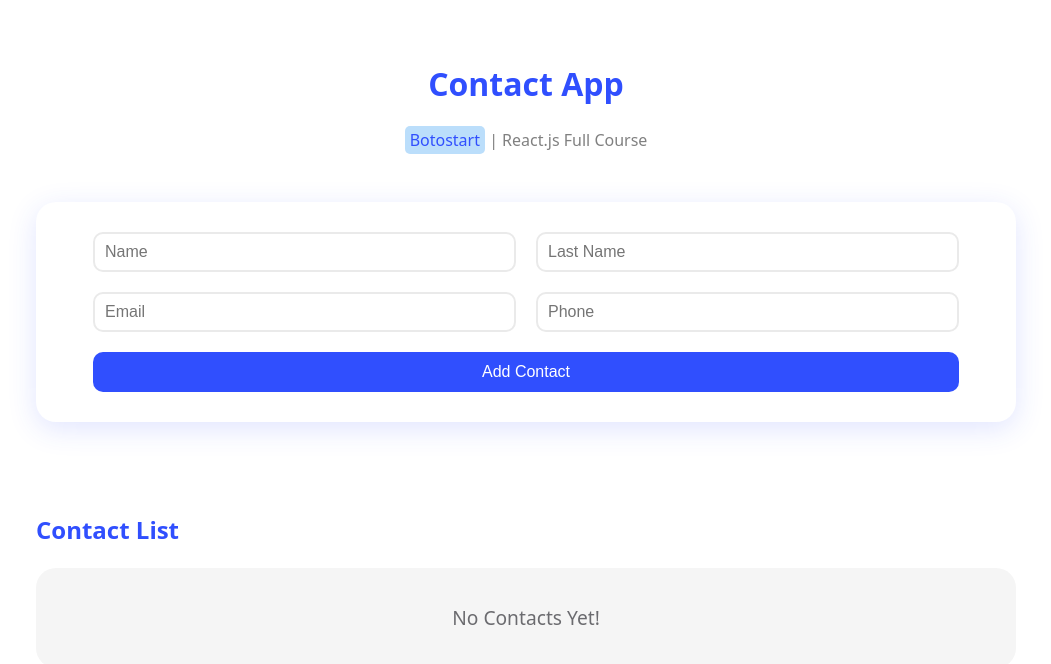
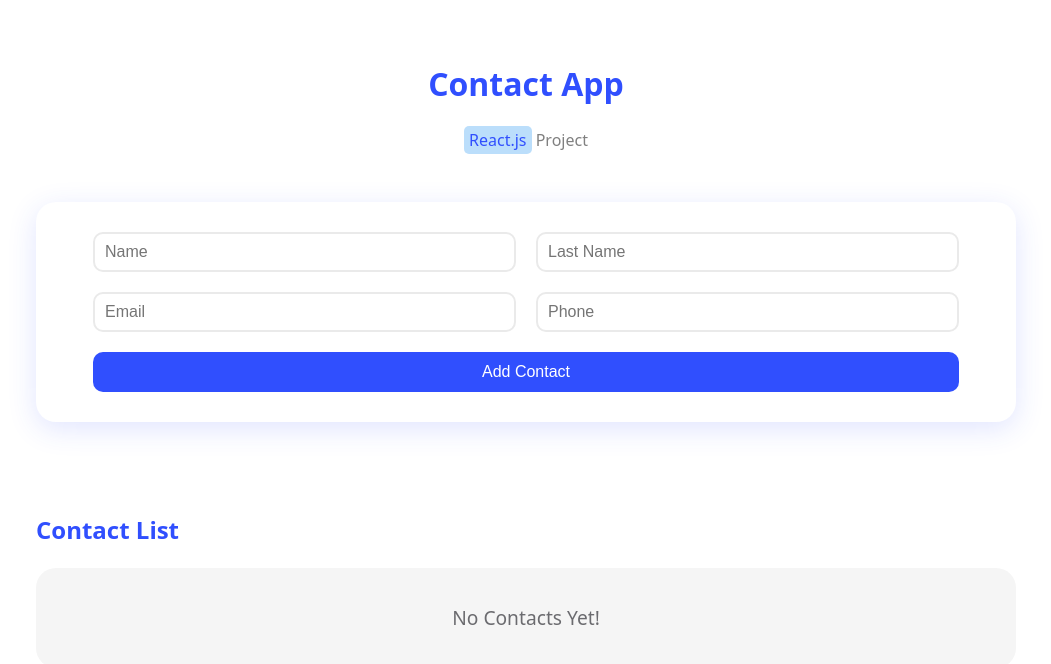
Before and after one commit to developersaeid/contact-app-with-React-js, a React (Vite) app: page / in a window 1280 px wide. Shown: the top 664 px of the page, without its empty margins (114-1165 px from the left). Built offline with nearby package versions, Linux system fonts and the light colour scheme.

Commit message:
Update Header

```diff
--- a/src/components/Header.jsx
+++ b/src/components/Header.jsx
@@ -4,7 +4,7 @@ function Header() {
   return (
     <div className={styles.container}>
       <h1>Contact App</h1>
-      <p><a href="https://botostart">Botostart</a> | React.js Full Course</p>
+      <p><a href="https://react.dev/">React.js</a> Project</p>
     </div>
   )
 }
```
